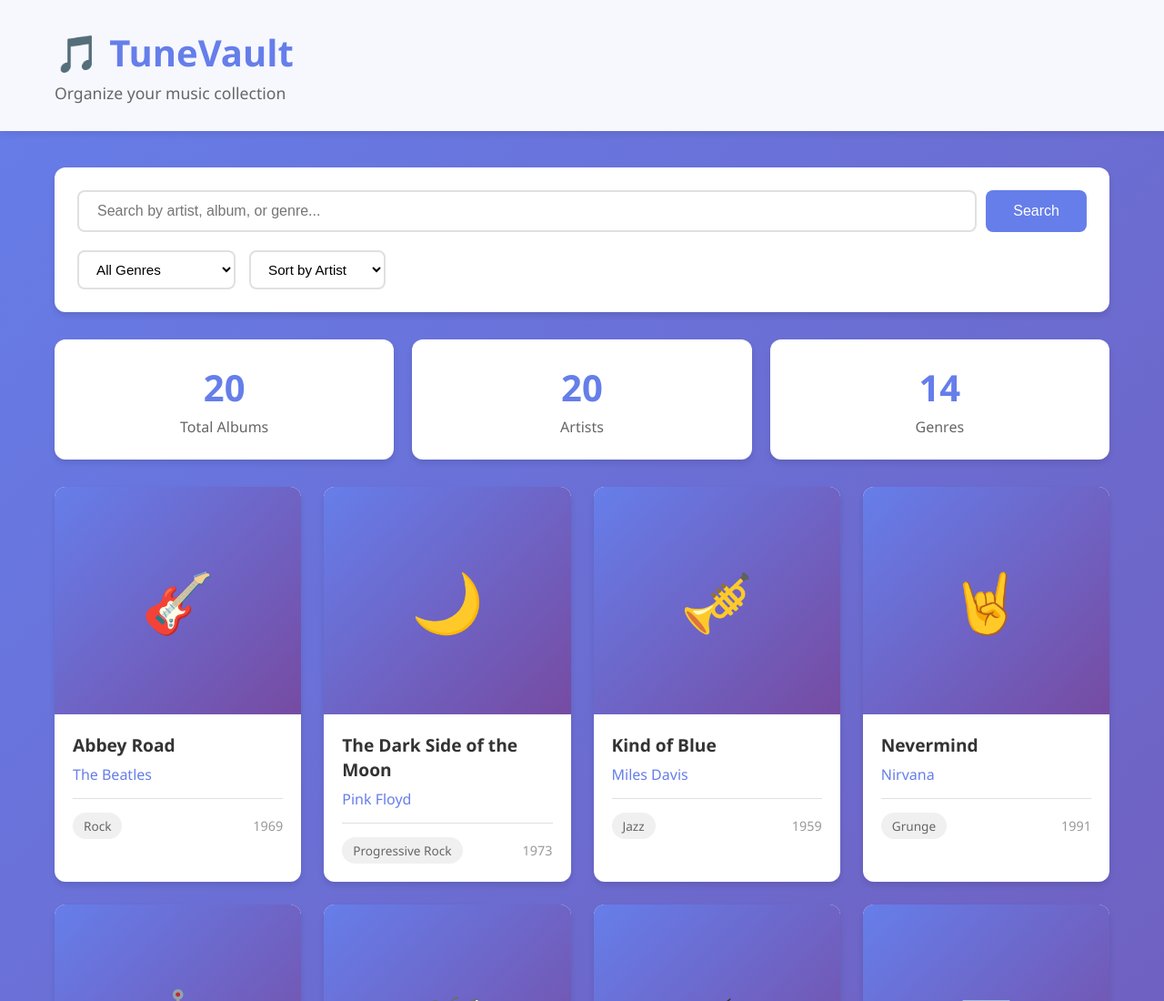
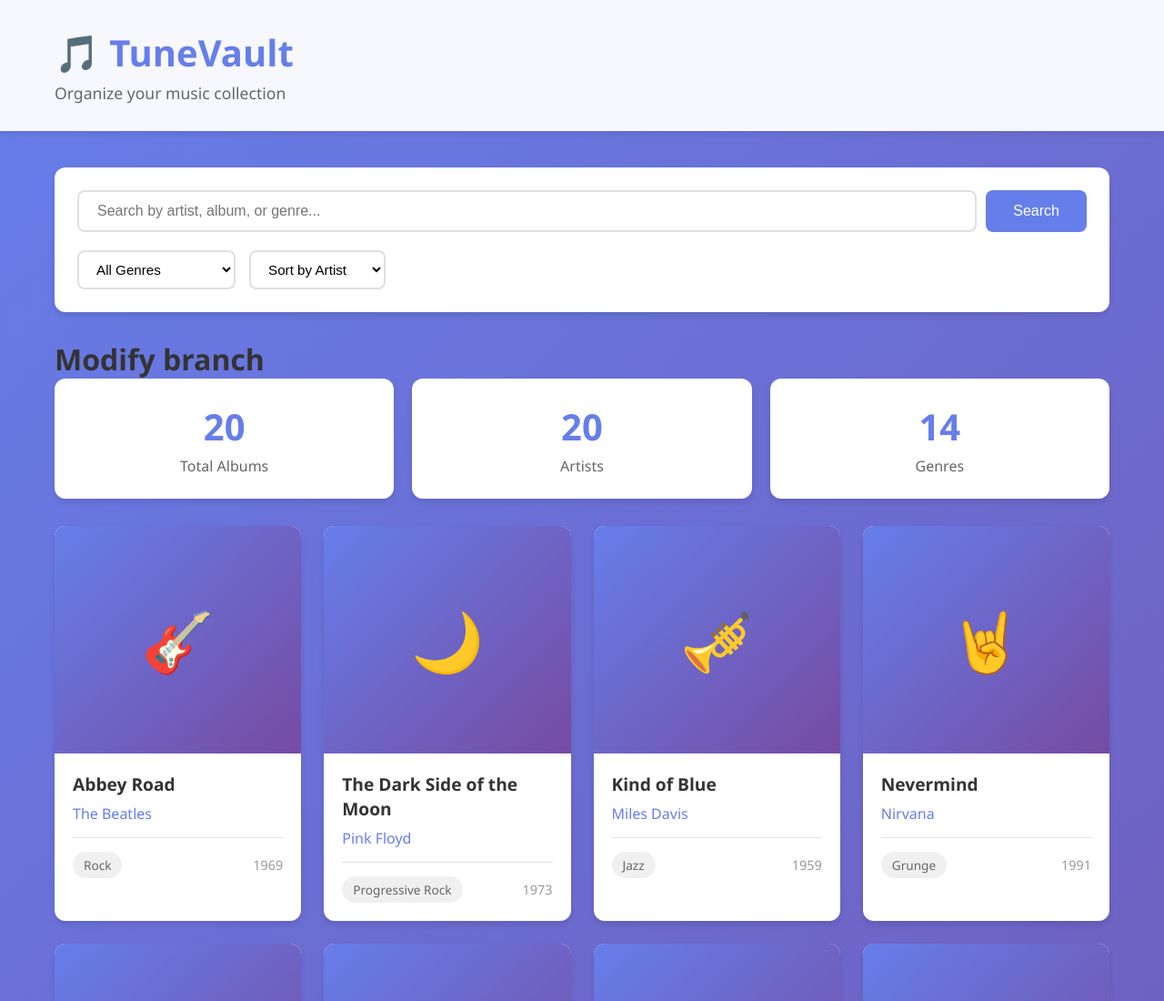
Before and after one commit to velatop/tunevault-unit9, a website: page index.html in a window 1280 px wide. Shown: the top 1100 px of the page at 91% size. Drawn offline with Linux system fonts and the light colour scheme.

Commit message:
Add h1 html tag with modify message

```diff
--- a/index.html
+++ b/index.html
@@ -38,6 +38,7 @@
                 </select>
             </div>
         </section>
+        <h1>Modify branch</h1>
 
         <!-- Stats Section -->
         <section class="stats" id="stats">
```
